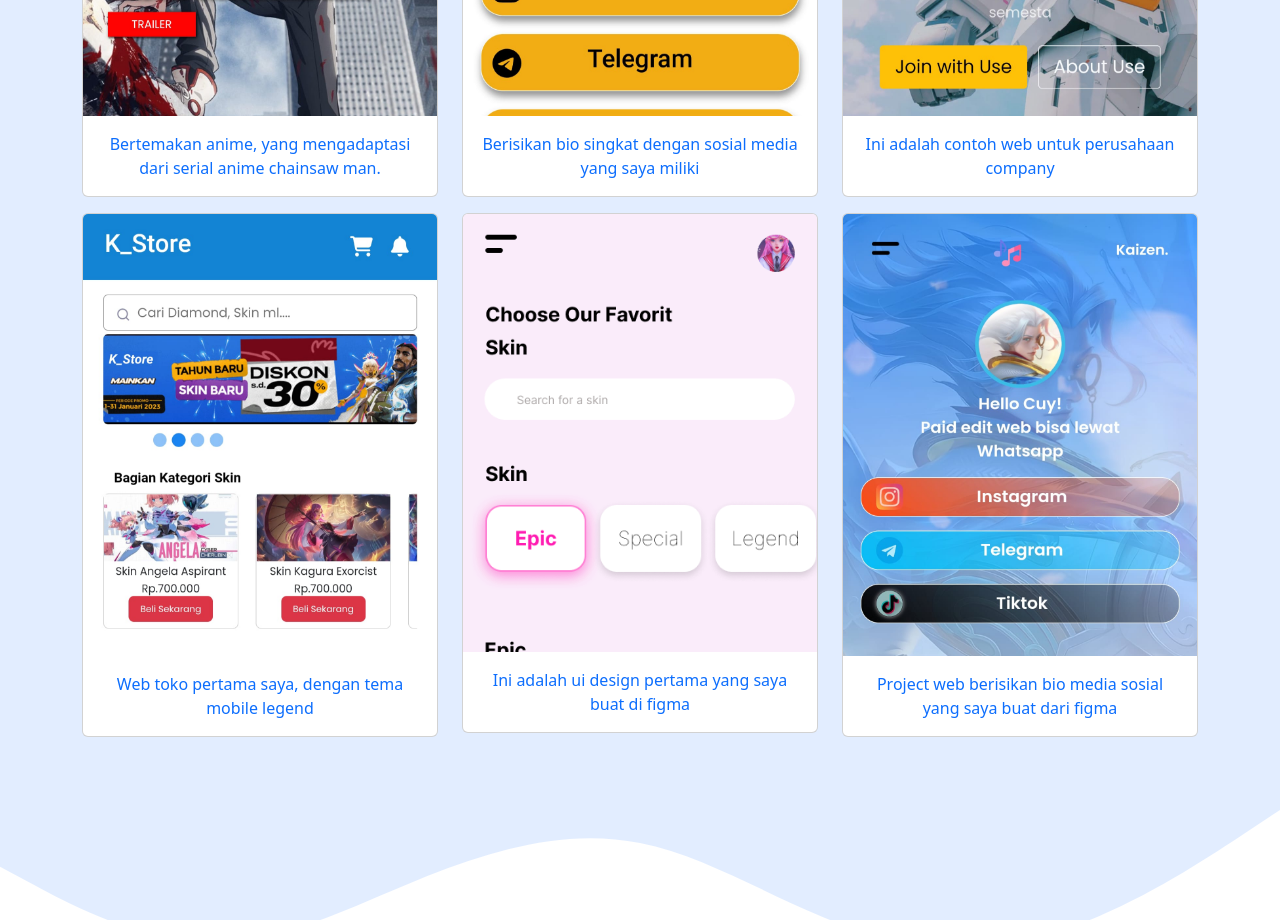
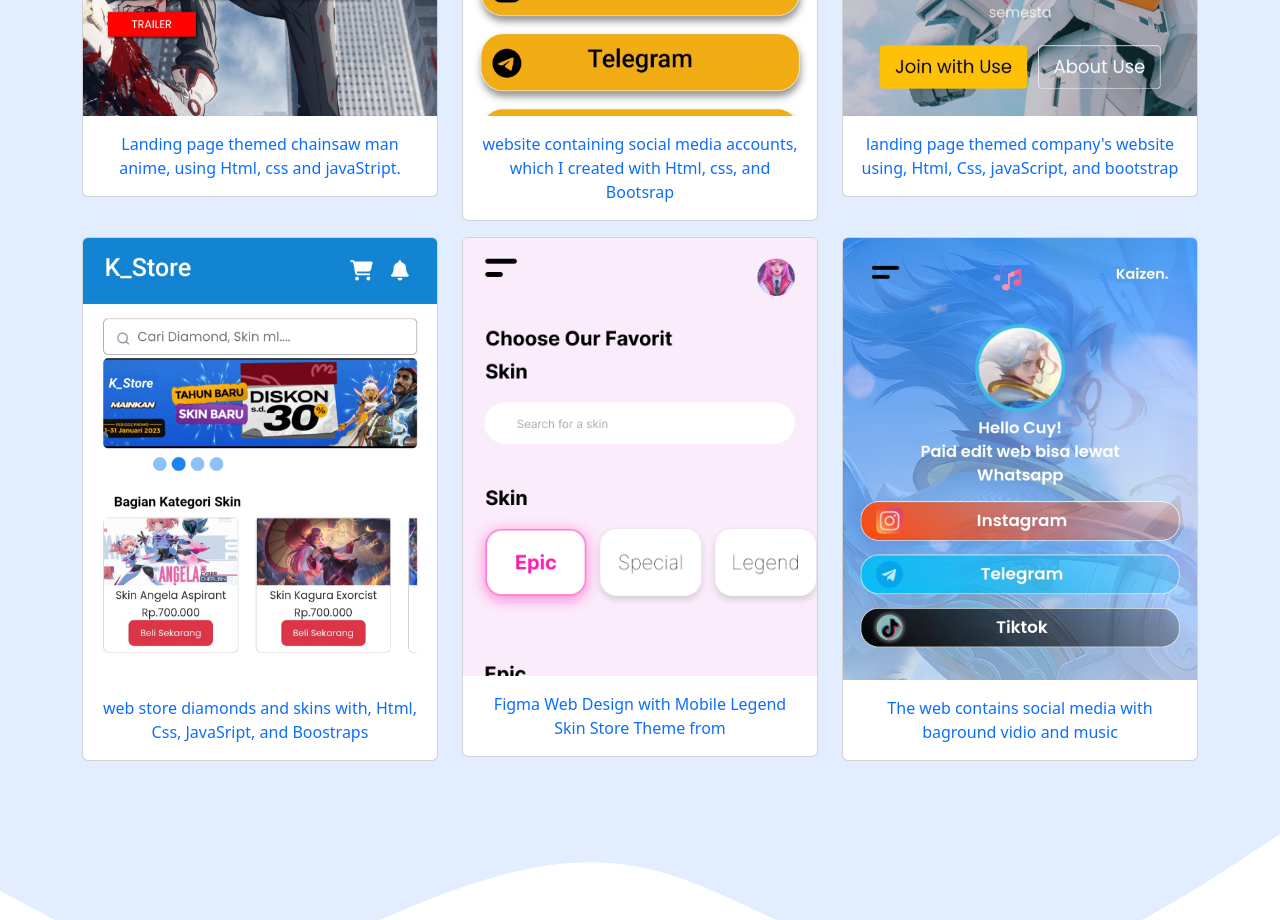
Before and after one commit to Pratama044/Portfolio2, a plain HTML site: page index.html in a window 1280 px wide. Shown: the part 1880-2800 px from the top of the page. Drawn offline with nearby package versions, Linux system fonts and the light colour scheme.

Commit message:
Update index.html

```diff
--- a/index.html
+++ b/index.html
@@ -40,7 +40,7 @@
     <section class="jumbotron text-center">
         <img src="edi2.jpeg" alt="edi pratama" width="200" class="rounded-circle img-thumbnail" />
         <h1 class="display-4 fw-bold">EKA EDI PRATAMA</h1>
-        <p class="lead">Saya adalah seorang web developer, <br> Front end Developer</p>
+        <p class="lead">I am a web developer, <br>  Web Design, and java programmer</p>
         <svg xmlns="http://www.w3.org/2000/svg" viewBox="0 0 1440 320"><path fill="#ffffff" fill-opacity="1" d="M0,128L40,149.3C80,171,160,213,240,213.3C320,213,400,171,480,138.7C560,107,640,85,720,101.3C800,117,880,171,960,197.3C1040,224,1120,224,1200,197.3C1280,171,1360,117,1400,90.7L1440,64L1440,320L1400,320C1360,320,1280,320,1200,320C1120,320,1040,320,960,320C880,320,800,320,720,320C640,320,560,320,480,320C400,320,320,320,240,320C160,320,80,320,40,320L0,320Z"></path></svg>
     </section>
     <!-- akhir jumbotron -->
@@ -54,10 +54,10 @@
             </div>
             <div class="row justify-content-between fs-5 text-center">
                 <div class="col-md-4">
-                    <p>Lulusan SMk pada tahun 2020 dalam jurusan Multimedia. Memiliki skill komputer, microsoft office, corel draw, adobe premiere.</p>
+                    <p>Graduated from SMk in 2020 majoring in Multimedia. Have computer skills, microsoft office, corel draw, adobe premiere.</p>
                 </div>
                 <div class="col-md-4">
-                    <p>Saya juga memiliki keahlian dalam membuat web yang responsive, dan ini adalah skill yang saya pelajari secara otodidak, diantaranya; html, css, javacript, jquery, UI/UX Design, figma, bootstrap, php dan mysql.</p>
+                    <p>I also have expertise in creating responsive web, and these are skills that I learned by myself, including; html, css, javacript, UI/UX Design, figma, bootstrap, php, Java, and mysql.</p>
                 </div>
             </div>
         </div>
@@ -72,7 +72,7 @@
                 <div class="col">
                     <h2>My Project</h2>
                 </div>
-                <p class="lead">Ini adalah contoh website saya</p>
+                <p class="lead">These are examples of some of my projects</p>
             </div>
             <div class="row">
                 <div class="col-md-4 mb-3">
@@ -80,7 +80,7 @@
                       <a href="https://pratama044.github.io/Chainsawman/">
                         <img src="project1.jpeg" class="card-img-top" alt="Projeck 1">
                         <div class="card-body">
-                          <p class="card-text">Bertemakan anime, yang mengadaptasi dari serial anime chainsaw man.</p>
+                          <p class="card-text">Landing page themed chainsaw man anime, using Html, css and javaStript.</p>
                         </div>
                       </a>
                     </div>
@@ -90,7 +90,7 @@
                         <a href="https://pratama044.github.io/bio-edi/">
                           <img src="project4.jpg" class="card-img-top" alt="Projeck 3">
                           <div class="card-body">
-                            <p class="card-text">Berisikan bio singkat dengan sosial media yang saya miliki</p>
+                            <p class="card-text">website containing social media accounts, which I created with Html, css, and Bootsrap</p>
                           </div>
                         </a>
                     </div>
@@ -100,7 +100,7 @@
                         <a href="https://pratama044.github.io/perusahaan/">
                           <img src="project5.jpg" class="card-img-top" alt="Projeck 3">
                           <div class="card-body">
-                            <p class="card-text">Ini adalah contoh web untuk perusahaan company</p>
+                            <p class="card-text">landing page themed company's website using, Html, Css, javaScript, and bootstrap</p>
                           </div>
                         </a>
                     </div>
@@ -110,7 +110,7 @@
                         <a href="https://pratama044.github.io/shopp/">
                           <img src="project6.jpg" class="card-img-top" alt="Projeck 3">
                           <div class="card-body">
-                            <p class="card-text">Web toko pertama saya, dengan tema mobile legend</p>
+                            <p class="card-text">web store diamonds and skins with, Html, Css, JavaSript, and Boostraps</p>
                           </div>
                         </a>
                     </div>
@@ -120,7 +120,7 @@
                         <a href="https://www.figma.com/file/0PueHTkSYEfneEjFsQ4d4s/Untitled?node-id=0%3A1&t=gSKJ6rk28KSxWwK3-1">
                           <img src="project7.jpg" class="card-img-top" alt="Projeck 4">
                           <div class="card-body">
-                            <p class="card-text">Ini adalah ui design pertama yang saya buat di figma</p>
+                            <p class="card-text">Figma Web Design with Mobile Legend Skin Store Theme from</p>
                           </div>
                         </a>
                     </div>
@@ -130,7 +130,7 @@
                         <a href="https://pratama044.github.io/media-bio/">
                           <img src="ml.jpg" class="card-img-top" alt="Projeck 5">
                           <div class="card-body">
-                            <p class="card-text">Project web berisikan bio media sosial yang saya buat dari figma </p>
+                            <p class="card-text">The web contains social media with baground vidio and music </p>
                           </div>
                         </a>
                     </div>
```
